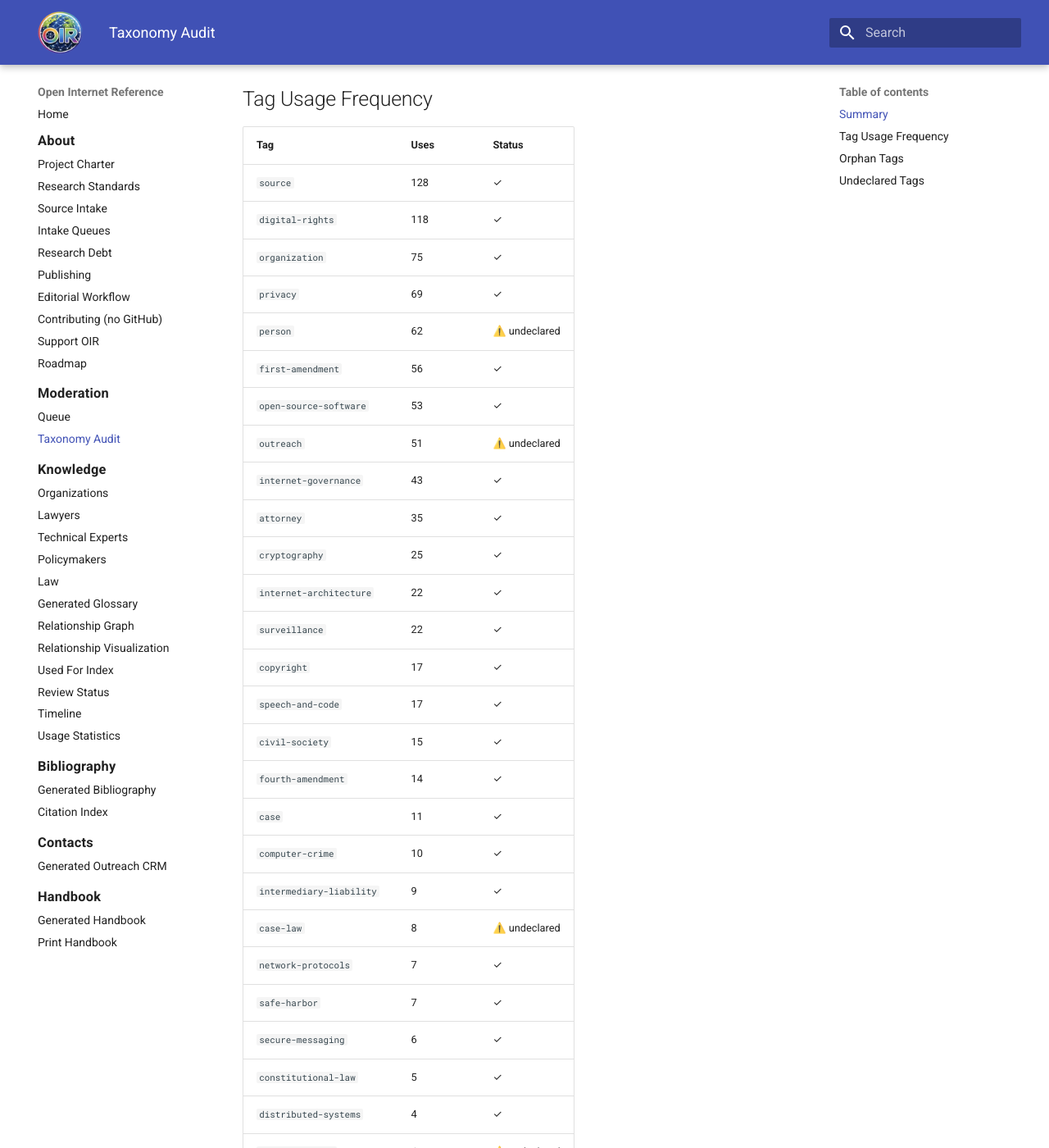
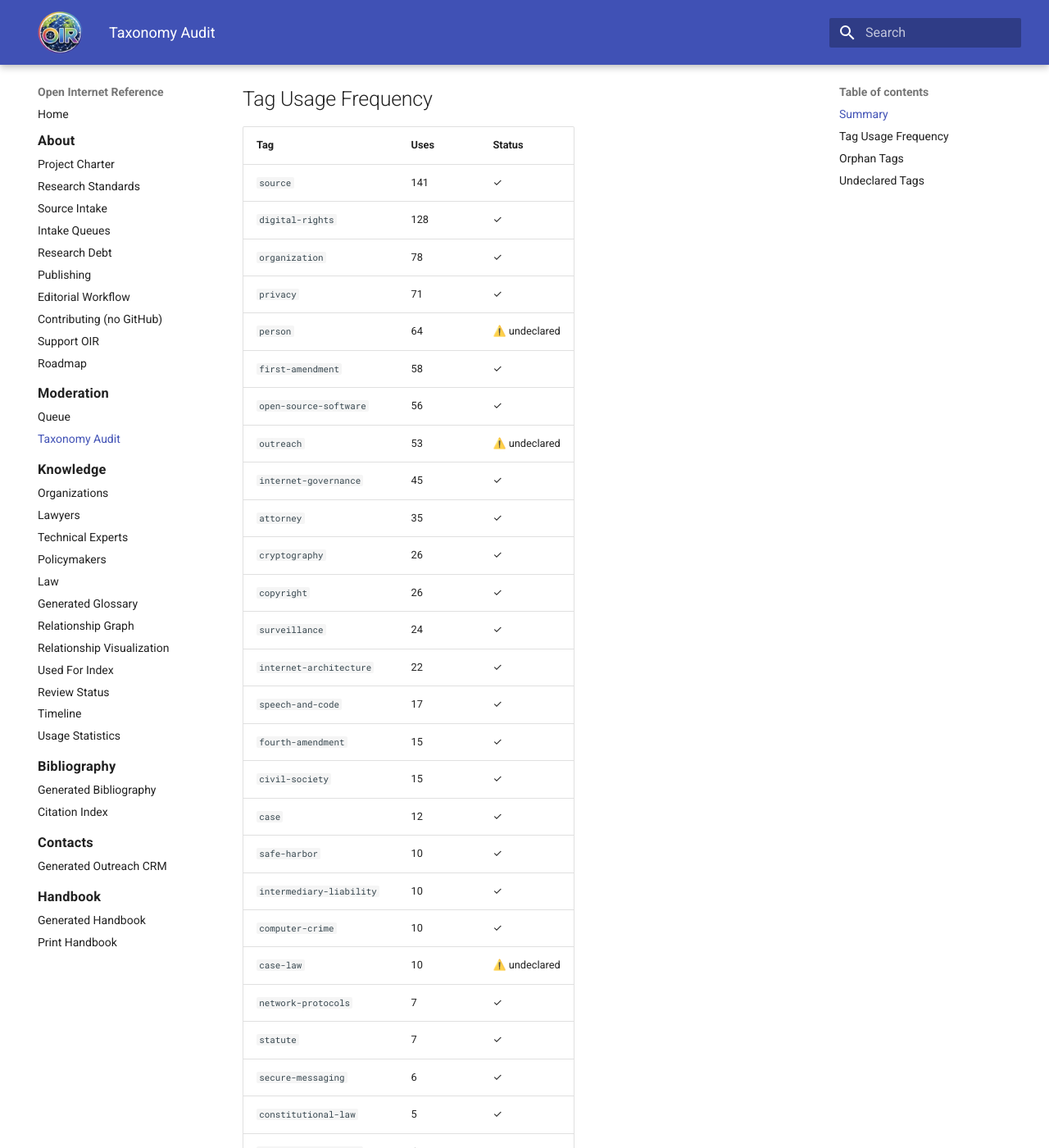
Before and after one commit to itsmeront/open-internet-reference, an MkDocs documentation site: the page built from website/generated/taxonomy-audit.md, in a window 1280 px wide and 1400 px high, scrolled down 686 px. Shown: the whole window at 82% size. Built offline with MkDocs 1.6.1 and Material for MkDocs 9.7.7, drawn with Linux system fonts in a browser that asks for light colours; some of the changed text lies outside the part shown.

Commit message:
chore: update moderation and taxonomy reports [automated]

```diff
--- a/website/generated/taxonomy-audit.md
+++ b/website/generated/taxonomy-audit.md
@@ -20,34 +20,34 @@ This report analyzes tag usage, identifies gaps, and surfaces potential duplicat
 
 | Tag | Uses | Status |
 |-----|------|--------|
-| `source` | 128 | ✓ |
-| `digital-rights` | 118 | ✓ |
-| `organization` | 75 | ✓ |
-| `privacy` | 69 | ✓ |
-| `person` | 62 | ⚠️ undeclared |
-| `first-amendment` | 56 | ✓ |
-| `open-source-software` | 53 | ✓ |
-| `outreach` | 51 | ⚠️ undeclared |
-| `internet-governance` | 43 | ✓ |
+| `source` | 141 | ✓ |
+| `digital-rights` | 128 | ✓ |
+| `organization` | 78 | ✓ |
+| `privacy` | 71 | ✓ |
+| `person` | 64 | ⚠️ undeclared |
+| `first-amendment` | 58 | ✓ |
+| `open-source-software` | 56 | ✓ |
+| `outreach` | 53 | ⚠️ undeclared |
+| `internet-governance` | 45 | ✓ |
 | `attorney` | 35 | ✓ |
-| `cryptography` | 25 | ✓ |
+| `cryptography` | 26 | ✓ |
+| `copyright` | 26 | ✓ |
+| `surveillance` | 24 | ✓ |
 | `internet-architecture` | 22 | ✓ |
-| `surveillance` | 22 | ✓ |
-| `copyright` | 17 | ✓ |
 | `speech-and-code` | 17 | ✓ |
+| `fourth-amendment` | 15 | ✓ |
 | `civil-society` | 15 | ✓ |
-| `fourth-amendment` | 14 | ✓ |
-| `case` | 11 | ✓ |
+| `case` | 12 | ✓ |
+| `safe-harbor` | 10 | ✓ |
+| `intermediary-liability` | 10 | ✓ |
 | `computer-crime` | 10 | ✓ |
-| `intermediary-liability` | 9 | ✓ |
-| `case-law` | 8 | ⚠️ undeclared |
+| `case-law` | 10 | ⚠️ undeclared |
 | `network-protocols` | 7 | ✓ |
-| `safe-harbor` | 7 | ✓ |
+| `statute` | 7 | ✓ |
 | `secure-messaging` | 6 | ✓ |
 | `constitutional-law` | 5 | ✓ |
 | `distributed-systems` | 4 | ✓ |
 | `technology-law` | 4 | ⚠️ undeclared |
-| `statute` | 4 | ✓ |
 | `technical` | 3 | ⚠️ undeclared |
 | `civil-liberties` | 3 | ⚠️ undeclared |
 | `technical-standard` | 3 | ⚠️ undeclared |
```
Also changed, not shown: other parts of website/generated/taxonomy-audit.md (+5 -5 lines), website/generated/moderation.md (+10 -8 lines), 2 other files.
